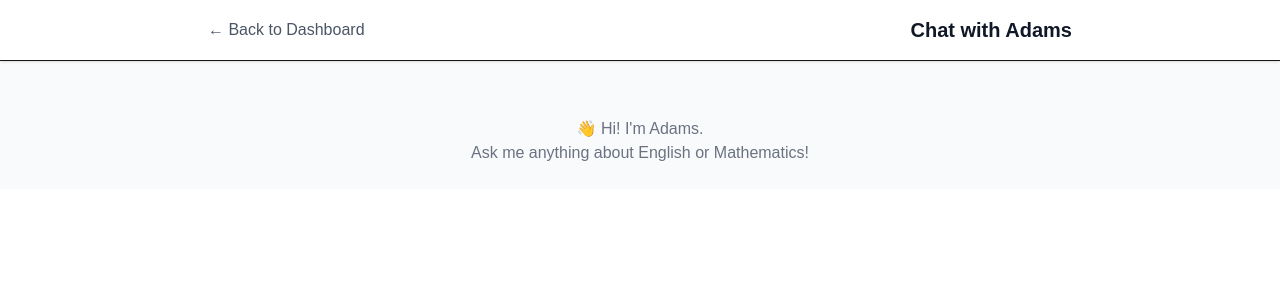
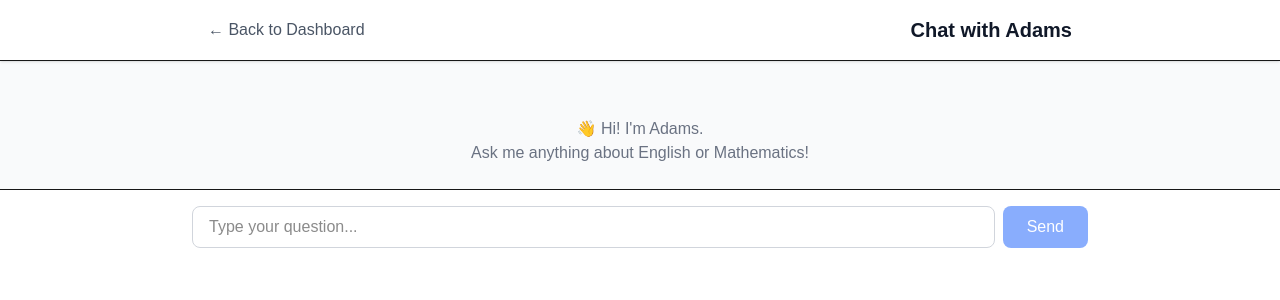
Before and after one commit to AmurdAmzer/AdamsBrain, a Next.js app in the folder frontend/: page /chat in a window 1280 px wide. Shown: the top 300 px of the page. Built offline with nearby package versions, Linux system fonts and the light colour scheme; no server answers; sample sign-in values are in the browser's storage.

Commit message:
Build basic chat interface components

```diff
--- a/frontend/src/app/chat/page.tsx
+++ b/frontend/src/app/chat/page.tsx
@@ -64,7 +64,25 @@ export default function ChatPage() {
             </div>
 
             {/* We@apos;ll add input area here */}
-
+            {/* Input Area */}
+            <div className="bg-white border-t px-4 py-4">
+                <div className="max-w-4xl mx-auto flex gap-2">
+                    <input
+                        type="text"
+                        value={inputText}
+                        onChange={(e) => setInputText(e.target.value)}
+                        placeholder="Type your question..."
+                        className="flex-1 px-4 py-2 border border-gray-300 rounded-lg focus:outline-none focus:ring-2 focus:ring-blue-500"
+                    />
+                    <button
+                        onClick={() => console.log('Send clicked!')}
+                        disabled={!inputText.trim()}
+                        className="px-6 py-2 bg-blue-600 text-white rounded-lg hover:bg-blue-700 disabled:opacity-50 disabled:cursor-not-allowed"
+                    >
+                        Send
+                    </button>
+                </div>
+            </div>
 
         </div>
     )
```
